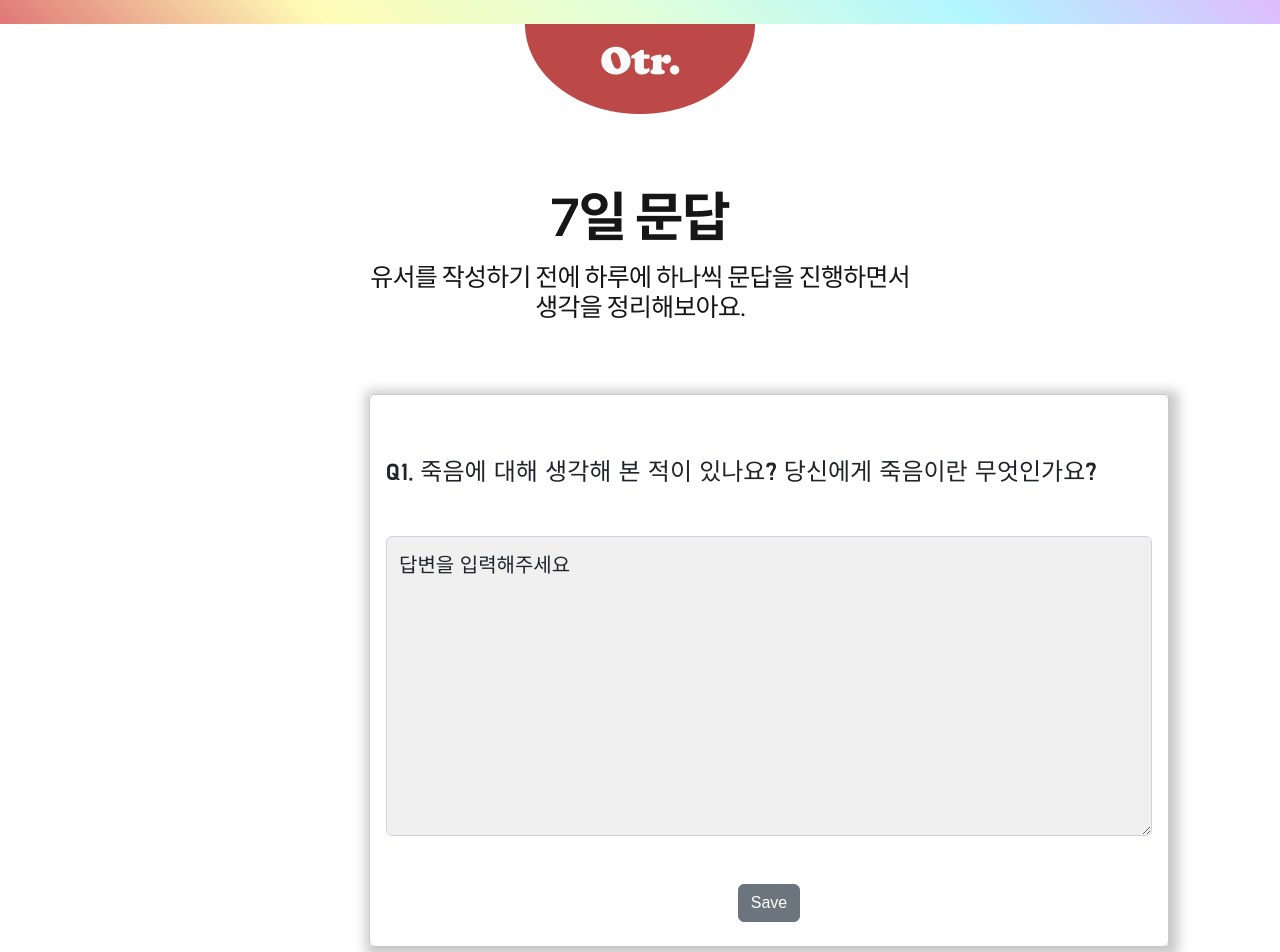
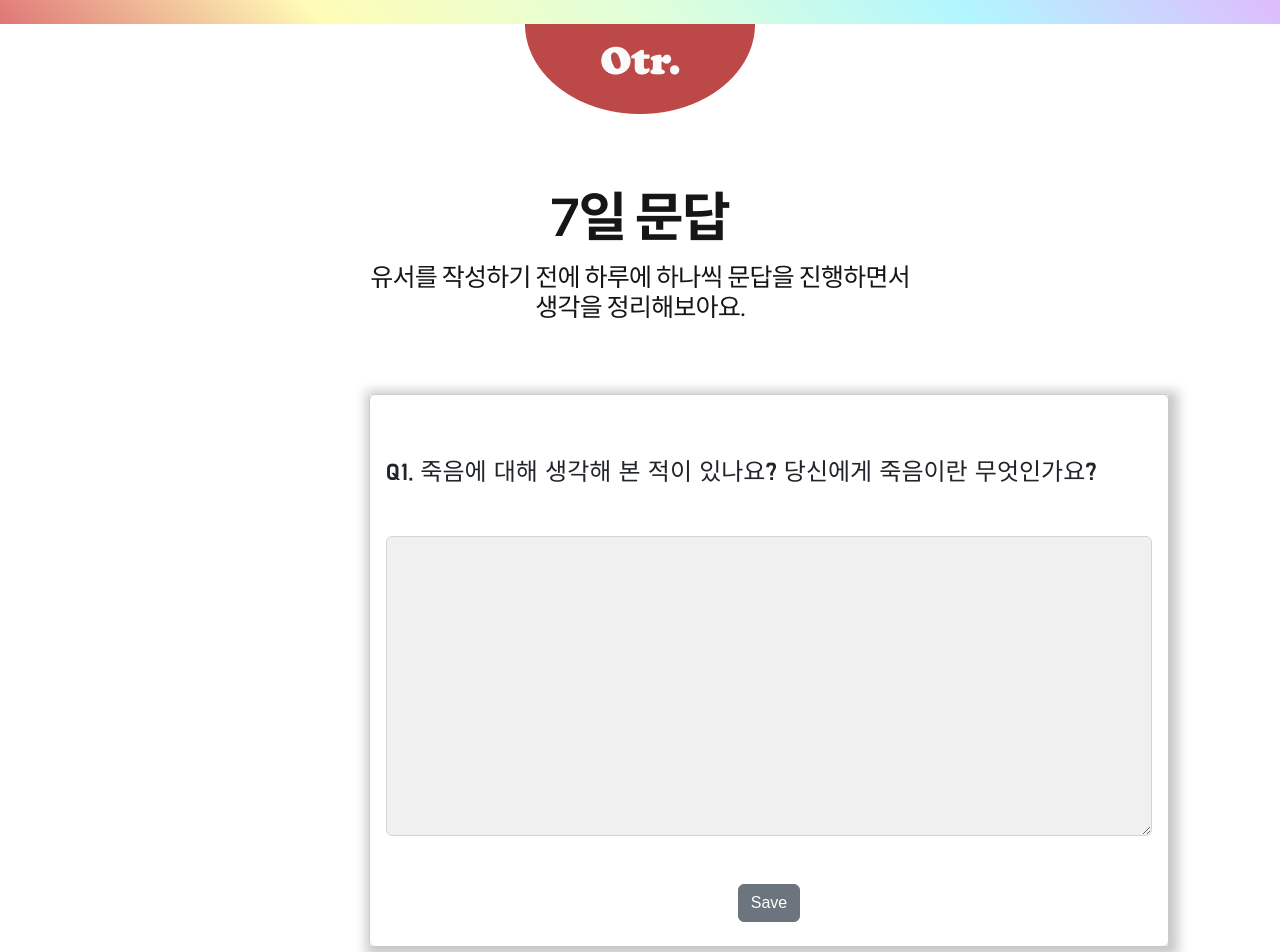
Before and after one commit to Likelion-at-SMWU-10th/OTR_client, a React (Create React App) app: page /dayone in a window 1280 px wide. Shown: the top 952 px of the page. Built offline with nearby package versions, Linux system fonts and the light colour scheme.

Commit message:
placeholder 없앰

```diff
--- a/src/pages/components/AnswerBox.jsx
+++ b/src/pages/components/AnswerBox.jsx
@@ -7,10 +7,10 @@ import SaveButton from './SaveButton';
 function AnswerBox() {
   return (
     <>
-      <FloatingLabel controlId="floatingTextarea2" label="답변을 입력해주세요" className="box">
+      <FloatingLabel controlId="floatingTextarea2" className="box">
         <Form.Control
           as="textarea"
-          placeholder= "답변을 입력해주세요"
+          placeholder = "답변을 입력해주세요"
           style={{ height: '300px' }}
         />
       </FloatingLabel>
```
